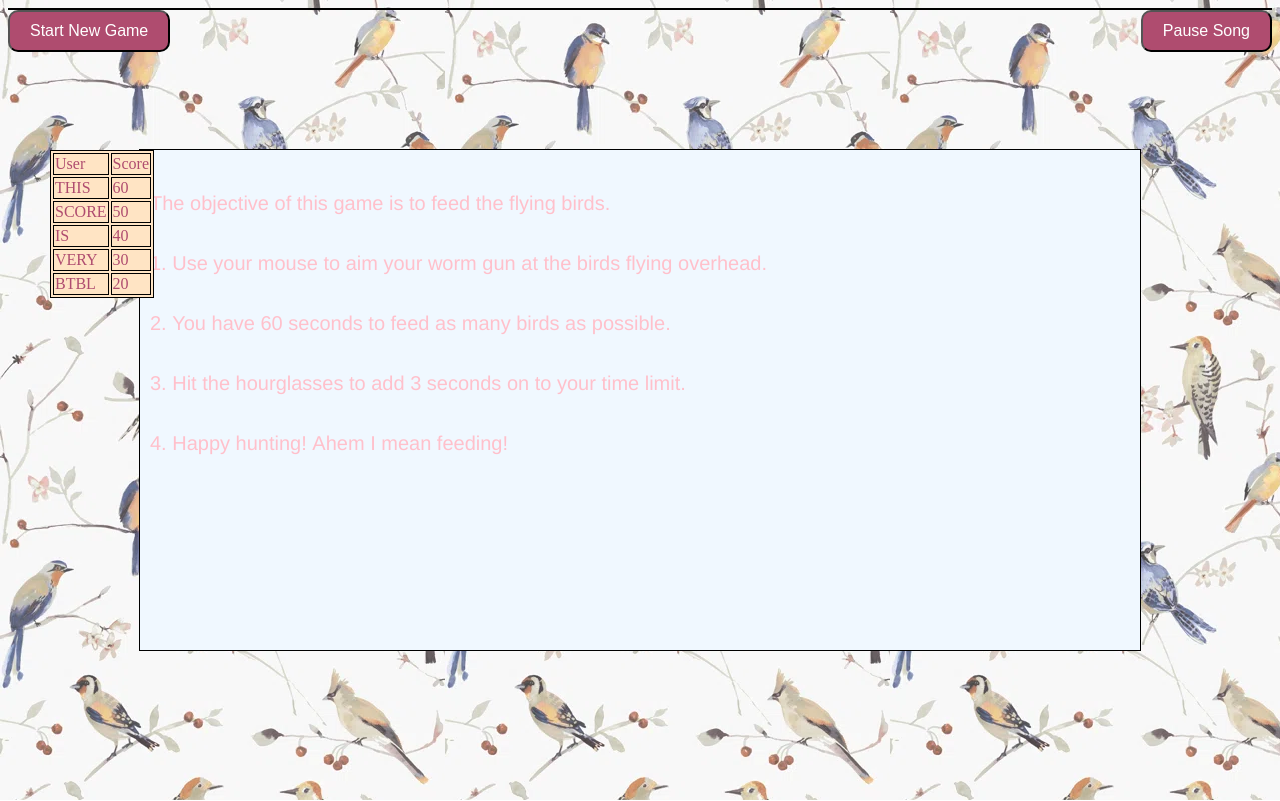
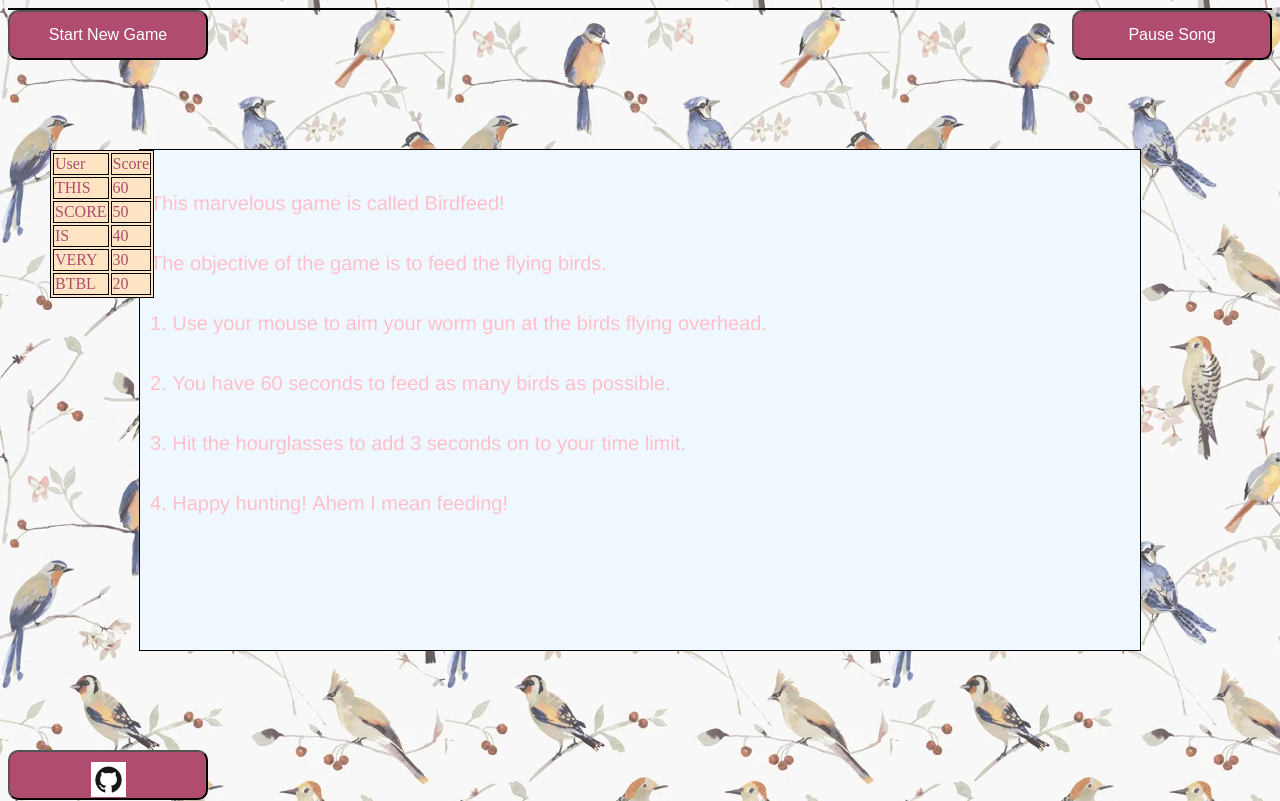
Before and after one commit to abaez8031/Birdfeed, a website built with webpack: page index.html in a window 1280 px wide. Built offline with nearby package versions, Linux system fonts and the light colour scheme.

Commit message:
add github link

```diff
--- a/index.html
+++ b/index.html
@@ -16,7 +16,7 @@
     <button id="new-game-button">Start New Game</button>
     <audio id="audio" src="./assets/Jay-Z & Kanye West - No Chruch In The Wild [Instrumental].mp3"></audio>
     <button id="pause-button">Pause Song</button>
-
+    <a href="https://github.com/abaez8031"><button id="github-link"><img src="./assets/GitHub-Mark.png"></button></a>
         <table id="high-scores">
         </table>
   </body>
--- a/src/scripts/game.js
+++ b/src/scripts/game.js
@@ -134,26 +134,31 @@ if (!game) {
   ctx.font = "20px Helvetica";
   ctx.fillStyle = "pink";
   ctx.fillText(
-    "The objective of this game is to feed the flying birds.",
+    "This marvelous game is called Birdfeed!",
     10,
     60
   );
   ctx.fillText(
-    "1. Use your mouse to aim your worm gun at the birds flying overhead.",
+    "The objective of the game is to feed the flying birds.",
     10,
     120
   );
   ctx.fillText(
-    "2. You have 60 seconds to feed as many birds as possible.",
+    "1. Use your mouse to aim your worm gun at the birds flying overhead.",
     10,
     180
   );
   ctx.fillText(
-    "3. Hit the hourglasses to add 3 seconds on to your time limit.",
+    "2. You have 60 seconds to feed as many birds as possible.",
     10,
     240
   );
-  ctx.fillText("4. Happy hunting! Ahem I mean feeding!", 10, 300);
+  ctx.fillText(
+    "3. Hit the hourglasses to add 3 seconds on to your time limit.",
+    10,
+    300
+  );
+  ctx.fillText("4. Happy hunting! Ahem I mean feeding!", 10, 360);
 }
 
 newGameBtn.addEventListener("click", () => {
--- a/style.css
+++ b/style.css
@@ -24,6 +24,8 @@
   float: left;
   font-size: 16px;
   cursor: pointer;
+  width: 200px;
+  height: 50px;
 }
 
 #pause-button {
@@ -36,6 +38,28 @@
   float: right;
   font-size: 16px;
   cursor: pointer;
+  width: 200px;
+  height: 50px;
+}
+
+#github-link {
+  background-color: #af4c6f;
+  border-radius: 10px;
+  color: white;
+  display: block;
+  padding: 10px 20px;
+  text-align: center;
+  font-size: 16px;
+  cursor: pointer;
+  width: 200px;
+  height: 50px;
+  position:absolute;
+  bottom:0;
+}
+
+#github-link img {
+  width: 35px;
+  height: 35px;
 }
 
 #high-scores {
```
Also changed, not shown: assets/GitHub-Mark.png (added), 1 other file.
